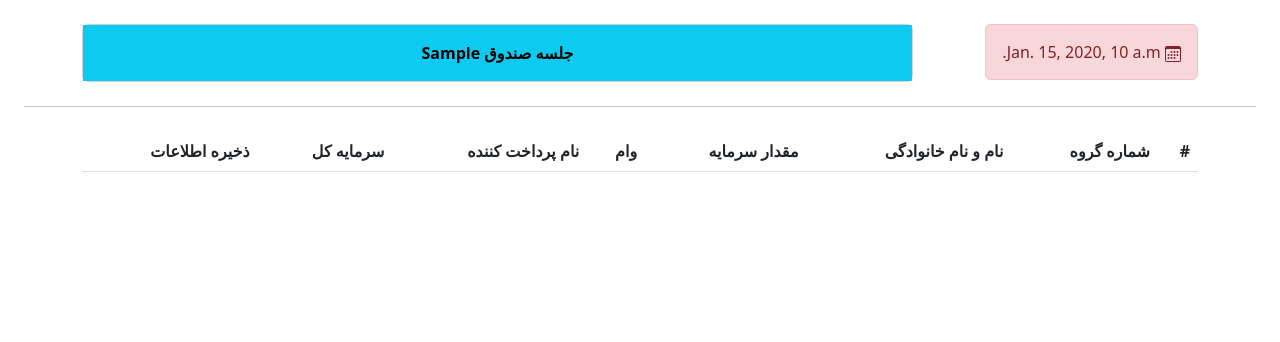
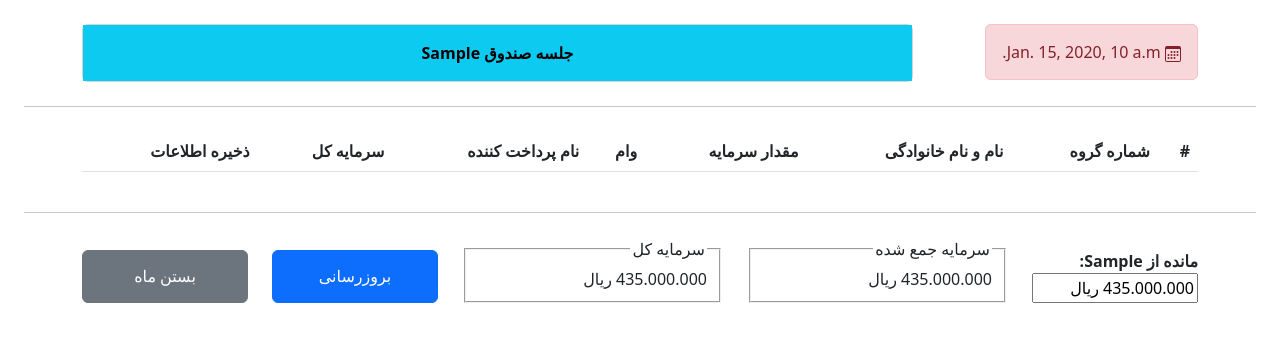
Before and after one commit to majid1400/loan_fund, a Django app: template dashboard/templates/dashboard/transaction.html in a window 1280 px wide. Shown: the top 342 px of the page. Run offline with Django 3.2, Linux system fonts and the light colour scheme; the template is opened without the code that fills it: most values are stand-ins (such as "Sample title", 1, 10 or a date in 2020); lists and menus that the app fills with data are empty; some libraries are stand-ins or nearby versions.

Commit message:
addin box total

```diff
--- a/dashboard/templates/dashboard/transaction.html
+++ b/dashboard/templates/dashboard/transaction.html
@@ -59,13 +59,14 @@
                                 <td dir="ltr"><input type="text" name="fund" value="{{ form.trans.Fund|intcomma }}">
                                 </td>
                                 <td dir="ltr">
-                                    <span  data-bs-toggle="tooltip" title="Default tooltip" class="badge text-bg-danger rounded-pill">3</span>
+                                    <span data-bs-toggle="tooltip" title="تعداد قسط باقیمانده از وام"
+                                          class="badge text-bg-danger rounded-pill">3</span>
                                     190,000
                                 </td>
                                 <td><input type="text" name="payer_name" value="{{ form.trans.payer_name|intcomma }}">
                                 </td>
-
-                                <td>{{ form.trans.total_capital|intcomma }}</td>
+ <td>{{ form.trans.total_capital|intcomma }}</td>
+{#                                <td>{{ form.trans.total_capital|intcomma }}</td>#}
                                 <td>
                                     <input type="hidden" name="pk" value="{{ form.member.id }}">
                                     <input class="btn btn-success" type="submit" value="ثبت">
@@ -83,5 +84,33 @@
         </div>
     </div>
 
+    <hr class="m-4">
 
+    <div class="container" dir="rtl">
+        <div class="row align-items-end">
+            <div class="col-2">
+                <b>مانده از {{ remaining_cash }}:</b>
+                <input class="col-12" type="text" value="435.000.000 ریال">
+
+            </div>
+            <div class="col-3">
+                <fieldset class="reset">
+                    <legend class="reset">سرمایه جمع شده</legend>
+                    435.000.000 ریال
+                </fieldset>
+            </div>
+            <div class="col-3">
+                <fieldset class="reset">
+                    <legend class="reset">سرمایه کل</legend>
+                    435.000.000 ریال
+                </fieldset>
+            </div>
+            <div class="col-2 ">
+                <button style="height: 53px" type="button" class="col-12 btn btn-primary">بروزرسانی</button>
+            </div>
+            <div class="col-2">
+                <button style="height: 53px" type="button" class="col-12 btn btn-secondary">بستن ماه</button>
+            </div>
+        </div>
+    </div>
 {% endblock %}
--- a/dashboard/views.py
+++ b/dashboard/views.py
@@ -80,6 +80,7 @@ def transaction_create_view(request):
     list_form = qs_trans_merge_members_transaction_create_view()
     date_now = JalaliDatetime(datetime.now()).localdateformat()
     session_cash = (JalaliDatetime.now() - timedelta(days=30)).strftime("%B %Y")
+    remaining_cash = (JalaliDatetime.now() - timedelta(days=60)).strftime("%B %Y")
 
     if request.method == 'POST':
         pk = request.POST.get("pk")
@@ -100,7 +101,8 @@ def transaction_create_view(request):
 
     return render(request, 'dashboard/transaction.html', {'formset': list_form,
                                                           'session_cash': session_cash,
-                                                          'date_now': date_now})
+                                                          'date_now': date_now,
+                                                          'remaining_cash': remaining_cash})
 
 
 def is_valid_fund(fund):
--- a/static/css/custom.css
+++ b/static/css/custom.css
@@ -9,3 +9,9 @@
 .header label {
 	padding-left: 10px;
 }
+fieldset, legend {
+   all: revert;
+}
+.reset {
+    all: revert;
+}
```
